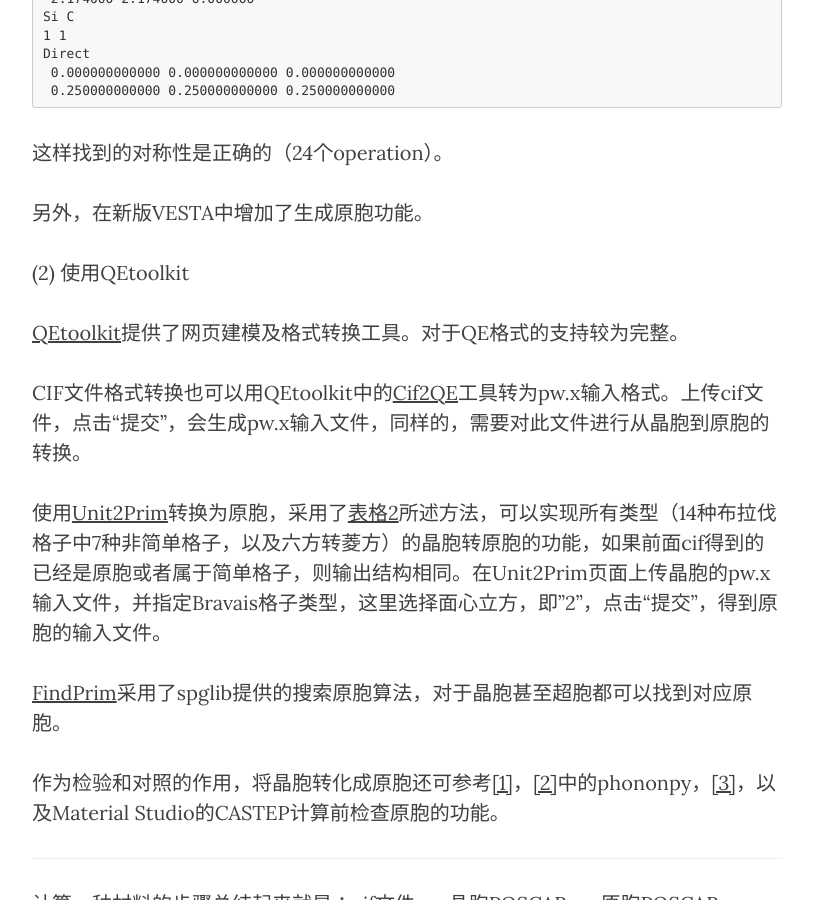
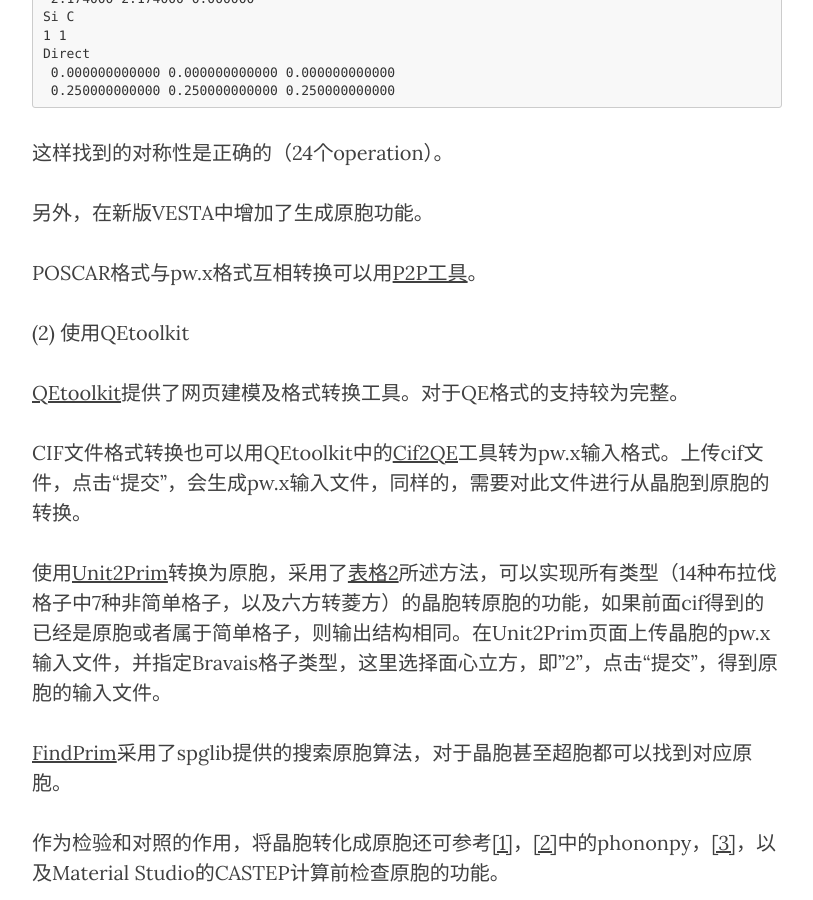
Before and after one commit to yyyu200/DFTbook, a Jekyll site: the page built from _posts/2019-04-01-HandsOn.md, in a window 1280 px wide and 900 px high, scrolled down 4840 px. Shown: the whole window, without its empty margins (233-1046 px from the left). Built offline with Jekyll 4.4.1, drawn with Linux system fonts in a browser that asks for light colours; nearby versions of some CDN libraries; formulas are drawn with MathJax 3; comment, search, counter and statistics services are not loaded.

Commit message:
modify at 20201130-11:52:06-di

```diff
--- a/_config.yml
+++ b/_config.yml
@@ -1,13 +1,13 @@
 # Site settings
 title: DFTbook
 description: "An introdution to first-principles calculation."
-url: "http://densityflow.com:8000"
+url: "https://yyyu200.github.io"
 
 
 
 
 # Secondary Parameters
-baseurl: ""
+baseurl: "/DFTbook"
 header-img: img/home-bg.jpg
 headercolor: "#FFFFFF"
 #logo: /DFTbook/img/logos/Project-Pages-New-Logo-Inverted.png
@@ -45,7 +45,7 @@
 # Prose Settings
 prose:
   ignore: ['feed.xml', '/stl', '/ply', '/js', '/plugin', '/lib', '/projectors', '_layouts', '/_includes', 'Gruntfile.js', 'package.json', 'proselinks.jsonp', 'ppanchor.matin', '.gitignore', '/search', '/css', '/img', 'favicon.png','_data/*.json','LICENSES.md','README.md','colorscheme.scss','members.html','mentions.html','index.html']
-  siteurl: 'http://densityflow.com:8000'
+  siteurl: 'https://yyyu200.github.io/DFTbook/'
   ispp: true
   media: 'img'
   metadata:
@@ -110,7 +110,7 @@
       - name: "horizontal"
         field:
           element: "hidden"
-          value: </section></section><section markdown="1" data-background="http://densityflow.com:8000/DFTbook/img/slidebackground.png"><section markdown="1">
+          value: </section></section><section markdown="1" data-background="https://yyyu200.github.io/DFTbook/img/slidebackground.png"><section markdown="1">
       - name: "vertical"
         field:
           element: "hidden"
@@ -118,7 +118,7 @@
       - name: "slideinit"
         field:
           element: "hidden"
-          value: <section markdown="1" data-background="http://densityflow.com:8000/DFTbook/img/slidebackground.png"><section markdown="1">
+          value: <section markdown="1" data-background="https://yyyu200.github.io/DFTbook/img/slidebackground.png"><section markdown="1">
       - name: "theme"
         field:
           element: "select"
--- a/_posts/2019-04-01-HandsOn.md
+++ b/_posts/2019-04-01-HandsOn.md
@@ -106,6 +106,9 @@
 这样找到的对称性是正确的（24个operation）。
 
 另外，在新版VESTA中增加了生成原胞功能。
+
+POSCAR格式与pw.x格式互相转换可以用[P2P工具](http://www.densityflow.com/p2p.php)。
+
 
 (2) 使用QEtoolkit
 
```
